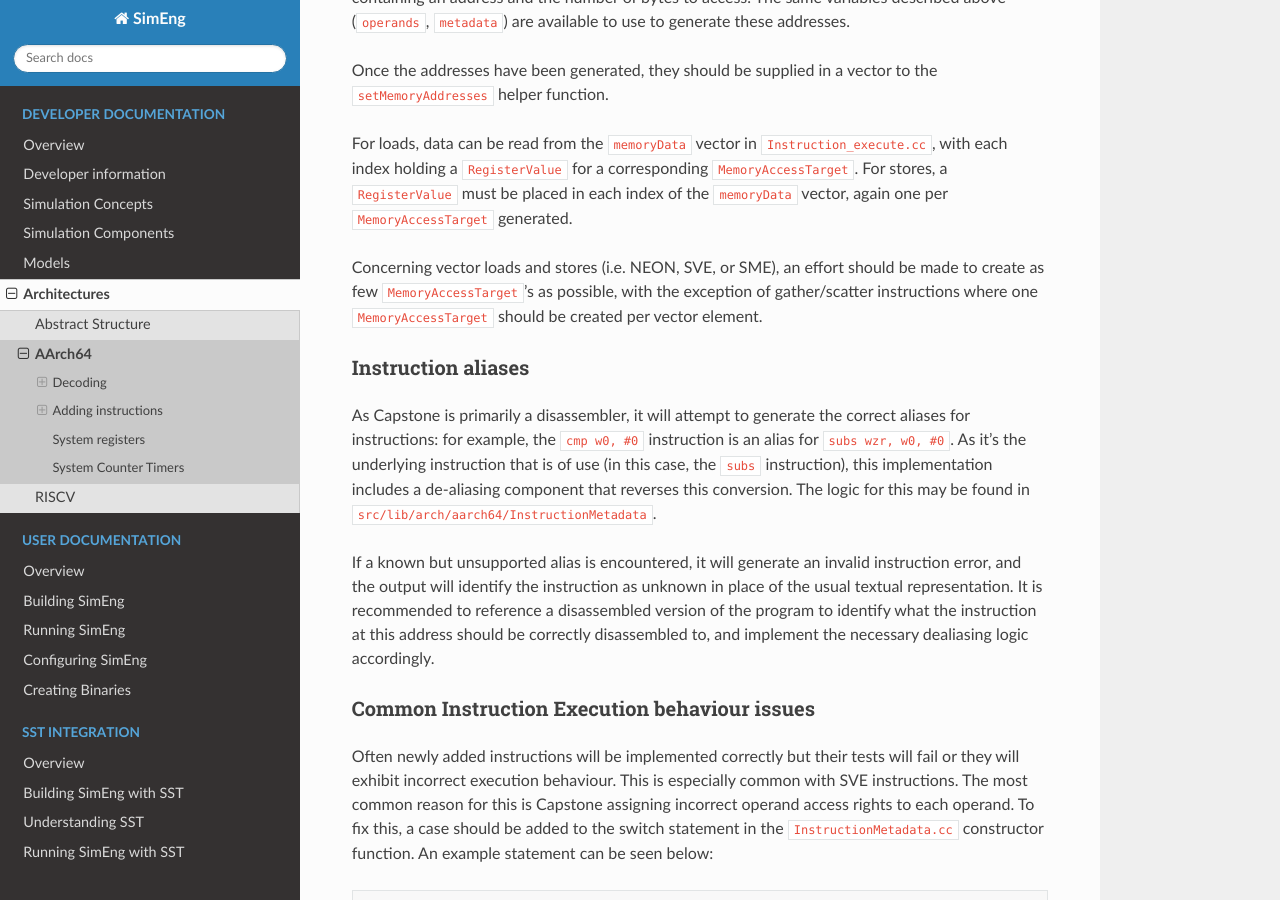
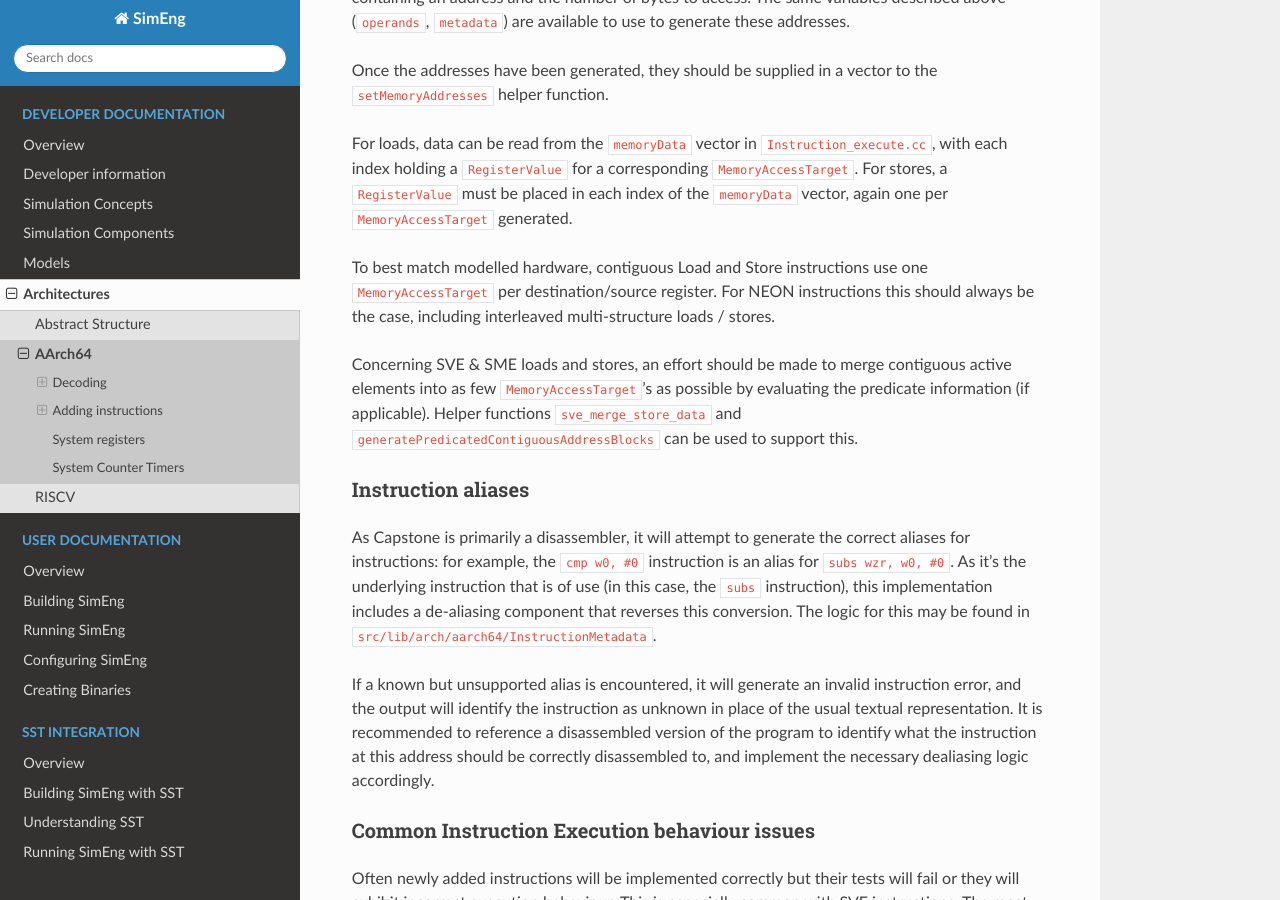
Before and after one commit to UoB-HPC/SimEng, a Sphinx documentation site: the page built from docs/sphinx/developer/arch/supported/aarch64.rst, in a window 1280 px wide and 900 px high, scrolled down 8810 px. Built offline with Sphinx 7.4.7 and the Read the Docs theme 2.0.0, drawn with Linux system fonts in a browser that asks for light colours; pages that are not in the unit, such as notebooks, are missing from menus.

Commit message:
Changes accoring to PR comments.

```diff
--- a/docs/sphinx/developer/arch/supported/aarch64.rst
+++ b/docs/sphinx/developer/arch/supported/aarch64.rst
@@ -217,7 +217,9 @@
 
 For loads, data can be read from the ``memoryData`` vector in ``Instruction_execute.cc``, with each index holding a ``RegisterValue`` for a corresponding ``MemoryAccessTarget``. For stores, a ``RegisterValue`` must be placed in each index of the ``memoryData`` vector, again one per ``MemoryAccessTarget`` generated.
 
-Concerning vector loads and stores (i.e. NEON, SVE, or SME), an effort should be made to create as few ``MemoryAccessTarget``'s as possible, with the exception of gather/scatter instructions where one ``MemoryAccessTarget`` should be created per vector element.
+To best match modelled hardware, contiguous Load and Store instructions use one ``MemoryAccessTarget`` per destination/source register. For NEON instructions this should always be the case, including interleaved multi-structure loads / stores.
+
+Concerning SVE & SME loads and stores, an effort should be made to merge contiguous active elements into as few ``MemoryAccessTarget``'s as possible by evaluating the predicate information (if applicable). Helper functions ``sve_merge_store_data`` and ``generatePredicatedContiguousAddressBlocks`` can be used to support this.
 
 
 Instruction aliases
```
Also changed, not shown: 1 other file.
